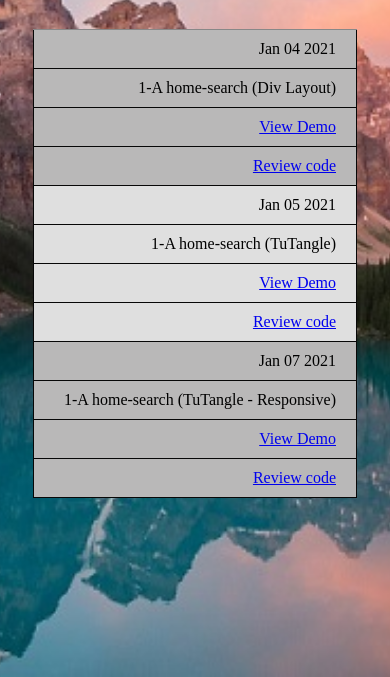
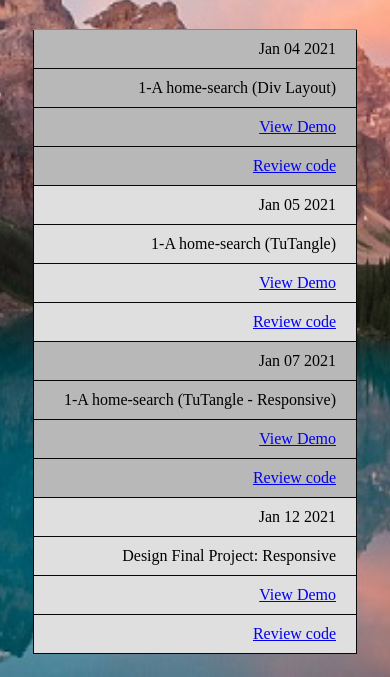
Before and after one commit to SpandanNepal/spandannepal.github.io, a plain HTML site: page index.html in a window 390 px wide. Shown: the part 167-844 px from the top of the page. Drawn offline with Linux system fonts and the light colour scheme.

Commit message:
Design Final Project: Responsive commited

```diff
--- a/index.html
+++ b/index.html
@@ -41,6 +41,12 @@
 					<td><a href="https://spandannepal.github.io/Leapfrog/TuTangle_Responsive/">View Demo</a></td>
 					<td><a href="https://github.com/SpandanNepal/Leapfrog/tree/master/TuTangle_Responsive">Review code</a></td>
 				</tr>
+				<tr>
+					<td>Jan 12 2021</td>
+					<td>Design Final Project: Responsive</td>
+					<td><a href="https://spandannepal.github.io/Leapfrog/Design_Final_Project_Responsive/">View Demo</a></td>
+					<td><a href="https://github.com/SpandanNepal/Leapfrog/tree/master/Design_Final_Project_Responsive">Review code</a></td>
+				</tr>
 			</tbody>
 		</table>
 	</main>
```
